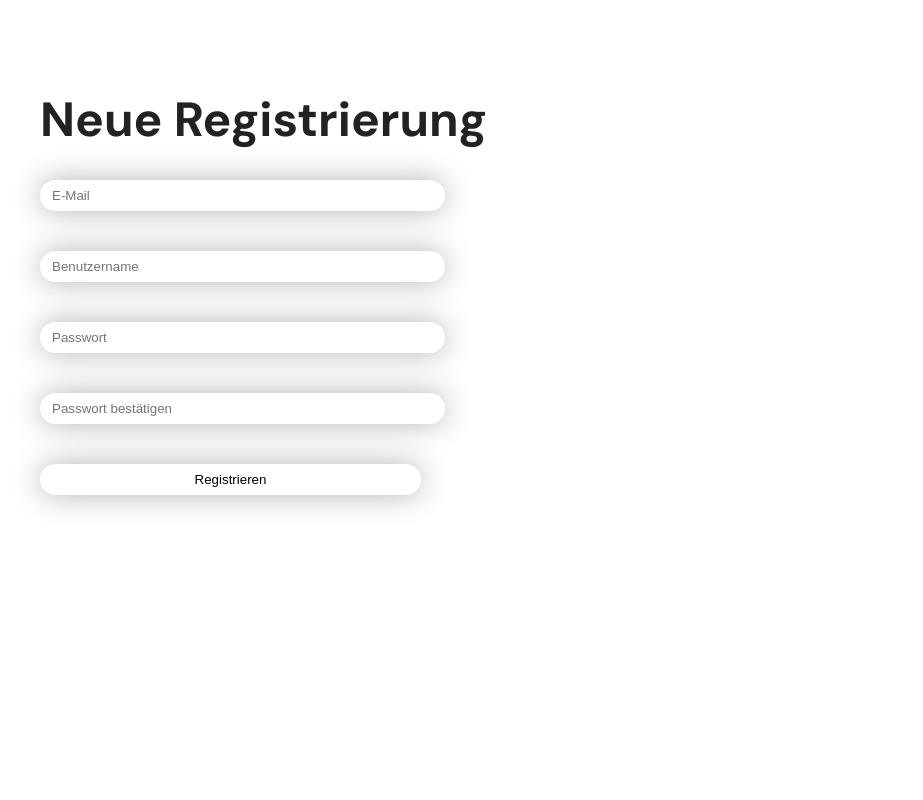
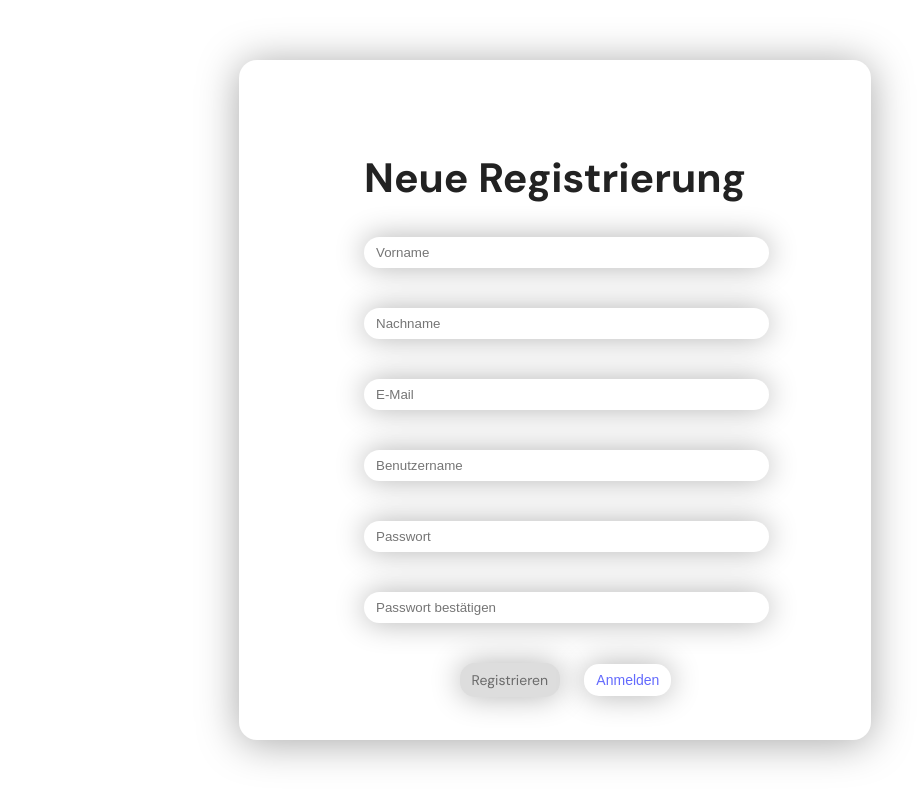
Before and after one commit to officialraze/webproject_3, a PHP site: page /register.php in a window 1280 px wide. Shown: the whole page, without its empty margins (85-1008 px from the left). Run offline with PHP 8.4, Linux system fonts and the light colour scheme.

Commit message:
Register form
Created the register forms css and finished it

```diff
--- a/css/_login.css
+++ b/css/_login.css
@@ -12,6 +12,11 @@
   line-height: 62px;
 }
 
+.title_register {
+  font-size: 41px;
+  line-height: 62px;
+}
+
 #login_form_wrapper{
   position: absolute;
   top: 50%;
@@ -19,6 +24,18 @@
   transform: translateX(-50%) translateY(-50%);
   width: 632px;
   height: 475px;
+  border-radius: 18px;
+  box-shadow: 0px 3px 41px rgba(0,0,0,0.35);
+  background-color: #ffffff;
+}
+
+#register_form_wrapper{
+  position: absolute;
+  top: 50%;
+  left: 50%;
+  transform: translateX(-50%) translateY(-50%);
+  width: 632px;
+  height: 680px;
   border-radius: 18px;
   box-shadow: 0px 3px 41px rgba(0,0,0,0.35);
   background-color: #ffffff;
@@ -64,3 +81,27 @@ input.submit-button {
   margin-left: 20px;
   padding: 8px 12px;
 }
+
+input.submit-button-register {
+  display: inline-block;
+  width: auto;
+  border-radius: 15px;
+  font-size: 14px;
+  color: #636afd;
+  text-align: center;
+  margin-left: 20px;
+
+}
+.submit-button-cancel-register {
+  display: inline-block;
+  width: auto;
+  background: #dddddd;
+  border-radius: 15px;
+  box-shadow: 0 0 30px rgba(0,0,0,0.3);
+  font-size: 14px;
+  color: #6b6b6b;
+  text-align: center;
+  text-decoration: none;
+  margin-left: 25%;
+  padding: 8px 12px;
+}
--- a/language/de.php
+++ b/language/de.php
@@ -38,3 +38,5 @@ define('PASSWORD', 'Passwort');
 define('RETYPE_PASSWORD', 'Passwort bestätigen');
 define('MAIL', 'E-Mail');
 define('USERNAME_MAIL', 'Benutzername oder E-Mail');
+define('LASTNAME', 'Nachname');
+define('FIRSTNAME', 'Vorname');
--- a/register.php
+++ b/register.php
@@ -23,9 +23,15 @@ include 'config.php';
 	</head>
 	<body>
 		<div id="register_form_wrapper">
-			<div class="login_form_inner register">
-				<h1><?php echo NEW_REGISTER; ?></h1>
-				<form class="form_register" action="" method="post">
+			<div class="login_form_inner">
+				<h1 class="title_register"><?php echo NEW_REGISTER; ?></h1>
+				<form class="form_login" action="" method="post">
+					<div class="login_form_element">
+						<input type="text" name="FIRSTNAME" placeholder="<?php echo FIRSTNAME; ?>">
+					</div>
+					<div class="login_form_element">
+						<input type="text" name="LASTNAME" placeholder="<?php echo LASTNAME; ?>">
+					</div>
 					<div class="login_form_element">
 						<input type="text" name="mail" placeholder="<?php echo MAIL; ?>">
 					</div>
@@ -38,7 +44,8 @@ include 'config.php';
 					<div class="login_form_element">
 						<input type="text" name="retype_password" placeholder="<?php echo RETYPE_PASSWORD; ?>">
 					</div>
-					<input type="submit" name="login_submitter" value="<?php echo REGISTER; ?>">
+					<a class="submit-button-cancel-register"href="register.php"><?php echo REGISTER; ?></a>
+					<input class="submit-button-register" type="submit" name="login_submitter" value="<?php echo LOGIN; ?>">
 				</form>
 			</div>
 		</div>
```
